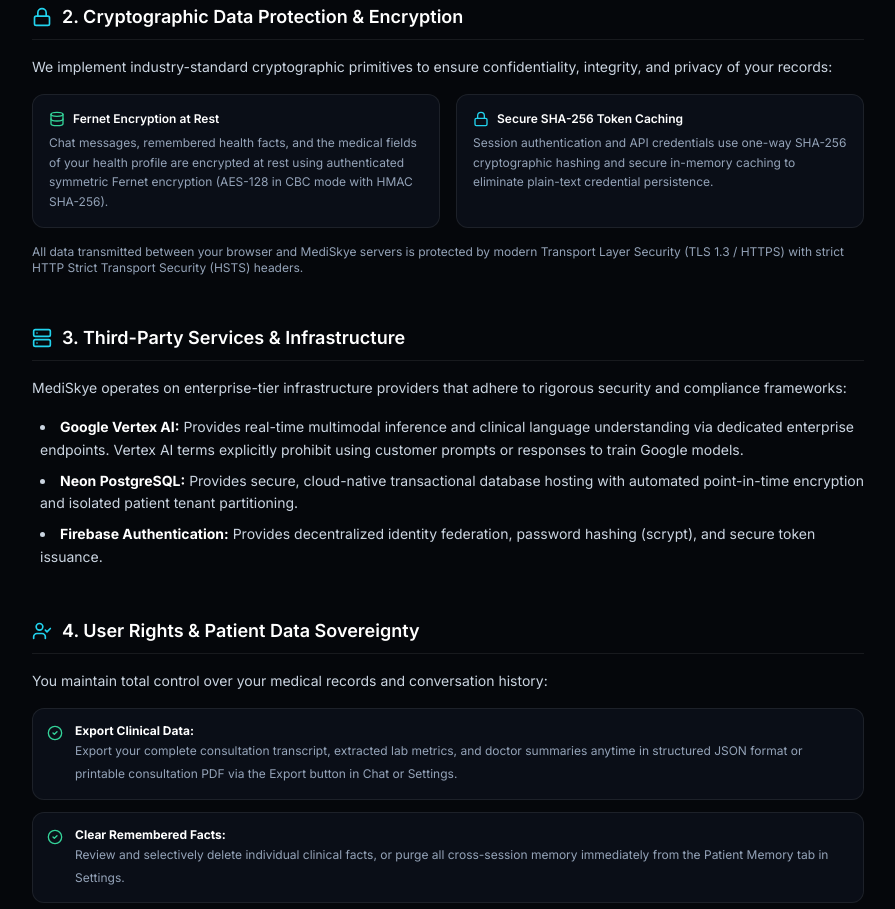
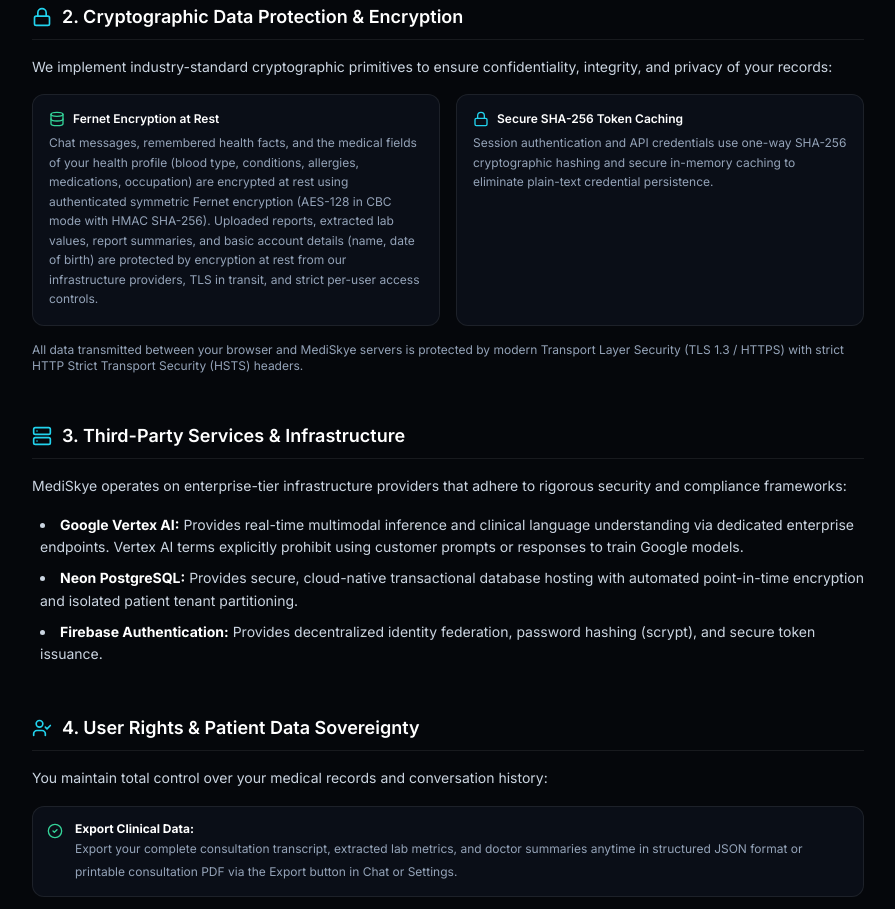
Before and after one commit to AdityaSharma2k04/MediSkye, a React (Vite) app in the folder frontend/: page /privacy in a window 1280 px wide. Shown: the part 1140-2049 px from the top of the page, without its empty margins (192-1087 px from the left). Built offline with nearby package versions, Linux system fonts and the light colour scheme.

Commit message:
docs(privacy): align Section 2 encryption copy with actual field coverage

```diff
--- a/frontend/src/components/PrivacyPolicy.jsx
+++ b/frontend/src/components/PrivacyPolicy.jsx
@@ -180,7 +180,7 @@ export default function PrivacyPolicy() {
                   Fernet Encryption at Rest
                 </div>
                 <p className="text-xs text-slate-400 leading-relaxed">
-                  Chat messages, remembered health facts, and the medical fields of your health profile are encrypted at rest using authenticated symmetric Fernet encryption (AES-128 in CBC mode with HMAC SHA-256).
+                  Chat messages, remembered health facts, and the medical fields of your health profile (blood type, conditions, allergies, medications, occupation) are encrypted at rest using authenticated symmetric Fernet encryption (AES-128 in CBC mode with HMAC SHA-256). Uploaded reports, extracted lab values, report summaries, and basic account details (name, date of birth) are protected by encryption at rest from our infrastructure providers, TLS in transit, and strict per-user access controls.
                 </p>
               </div>
 
```
